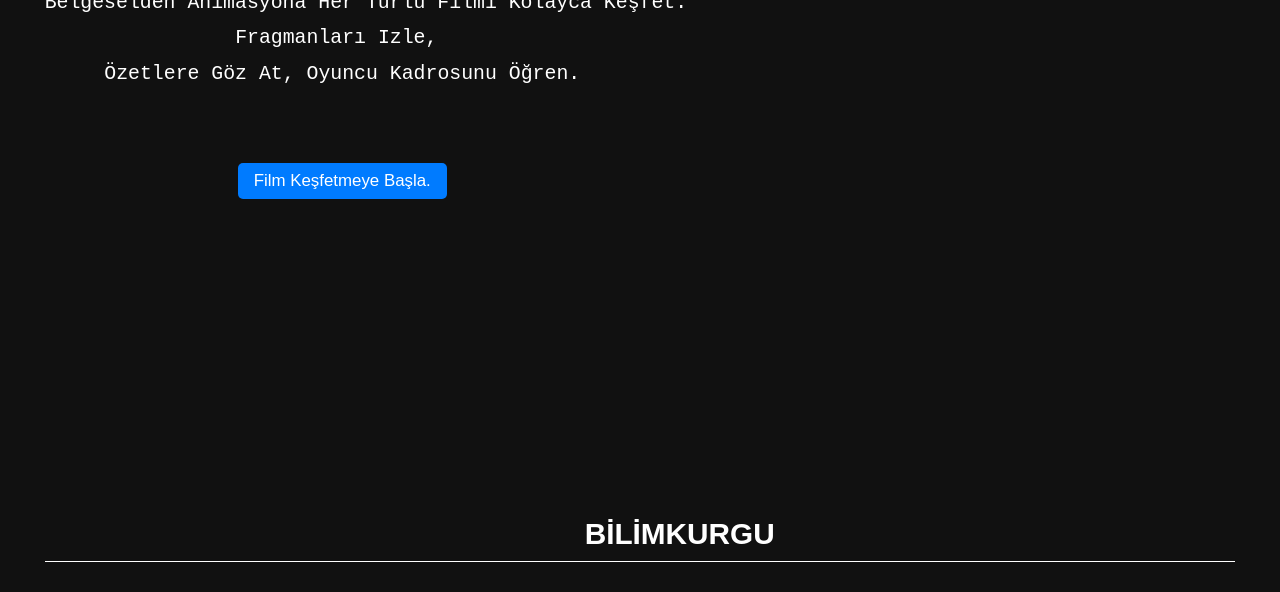
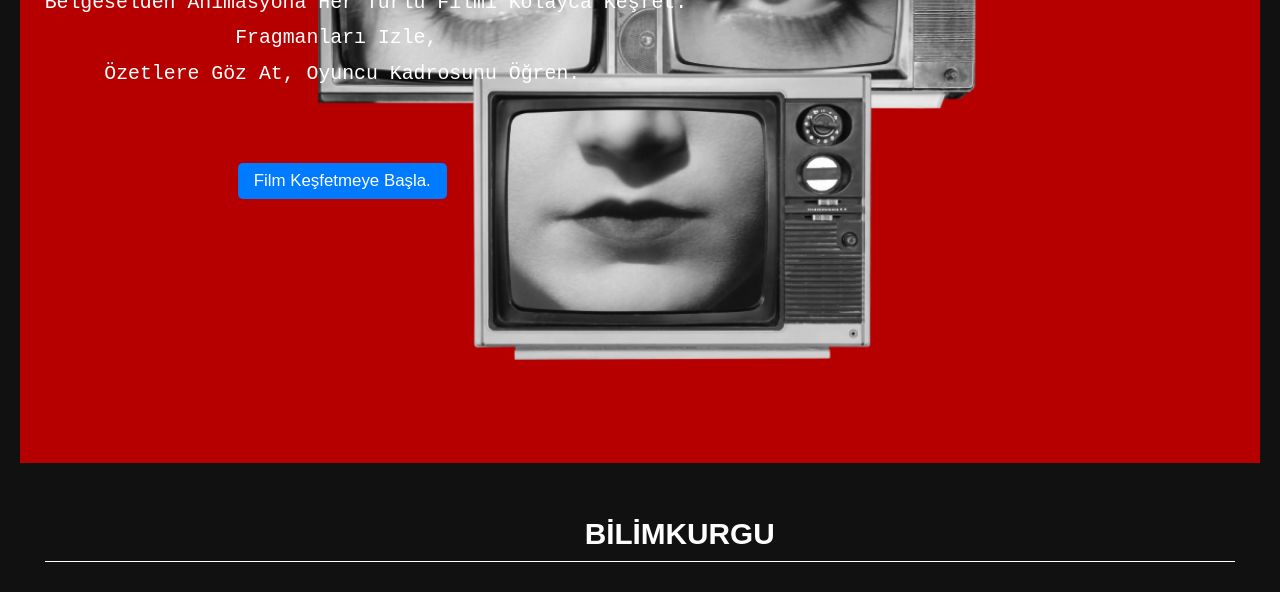
Before and after one commit to thatshil/web, a plain HTML site: page index.html in a window 1280 px wide. Shown: the part 344-936 px from the top of the page. Drawn offline with Linux system fonts and the light colour scheme; grey boxes are pictures that could not be loaded.

Commit message:
web.png eklendi

```diff
--- a/styles/style.css
+++ b/styles/style.css
@@ -122,7 +122,7 @@ section {
 /*! home  start*/
 .home {
     min-height: 100vh;
-    background:
+    background: url("../images/web.png")
     no-repeat;
     background-size:cover;
     background-position: center;
```
Also changed, not shown: images/Perde.png (deleted), images/web.png (added).
